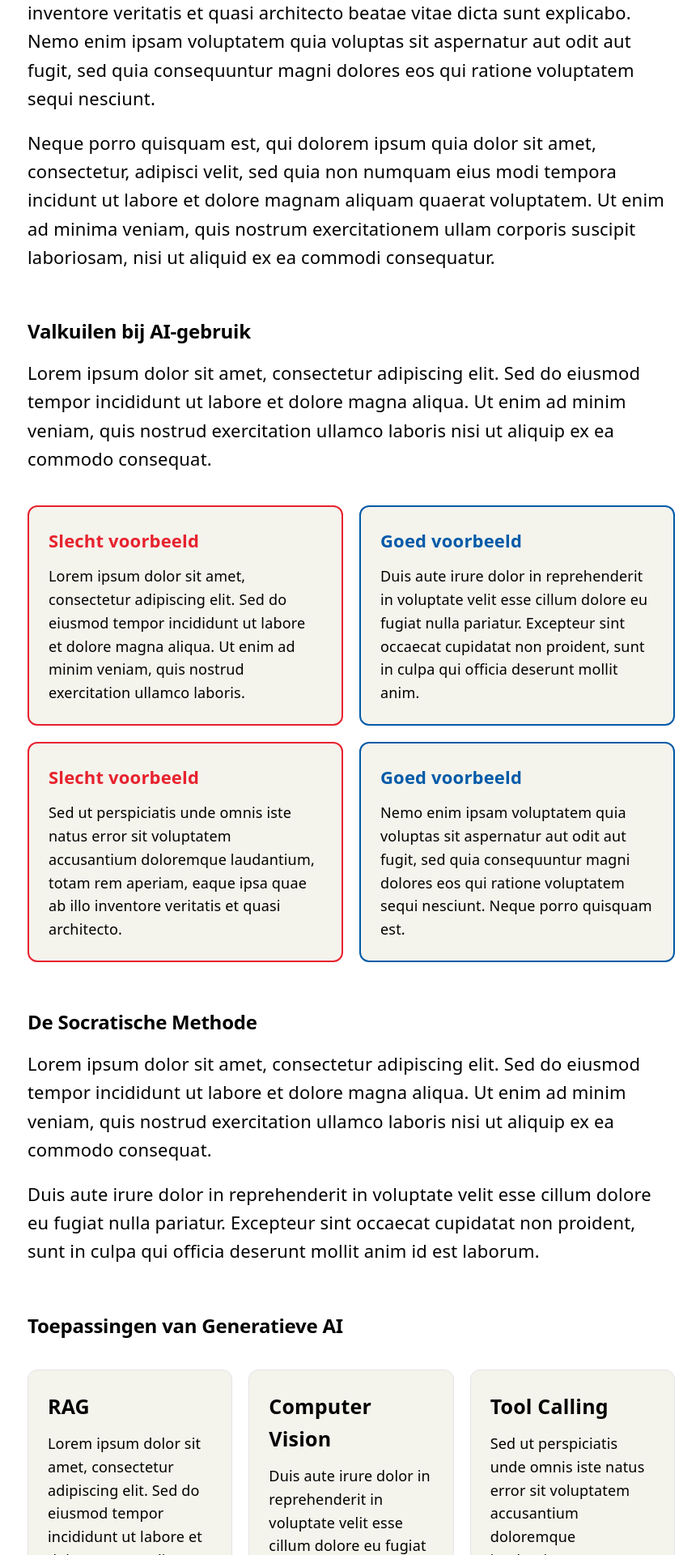
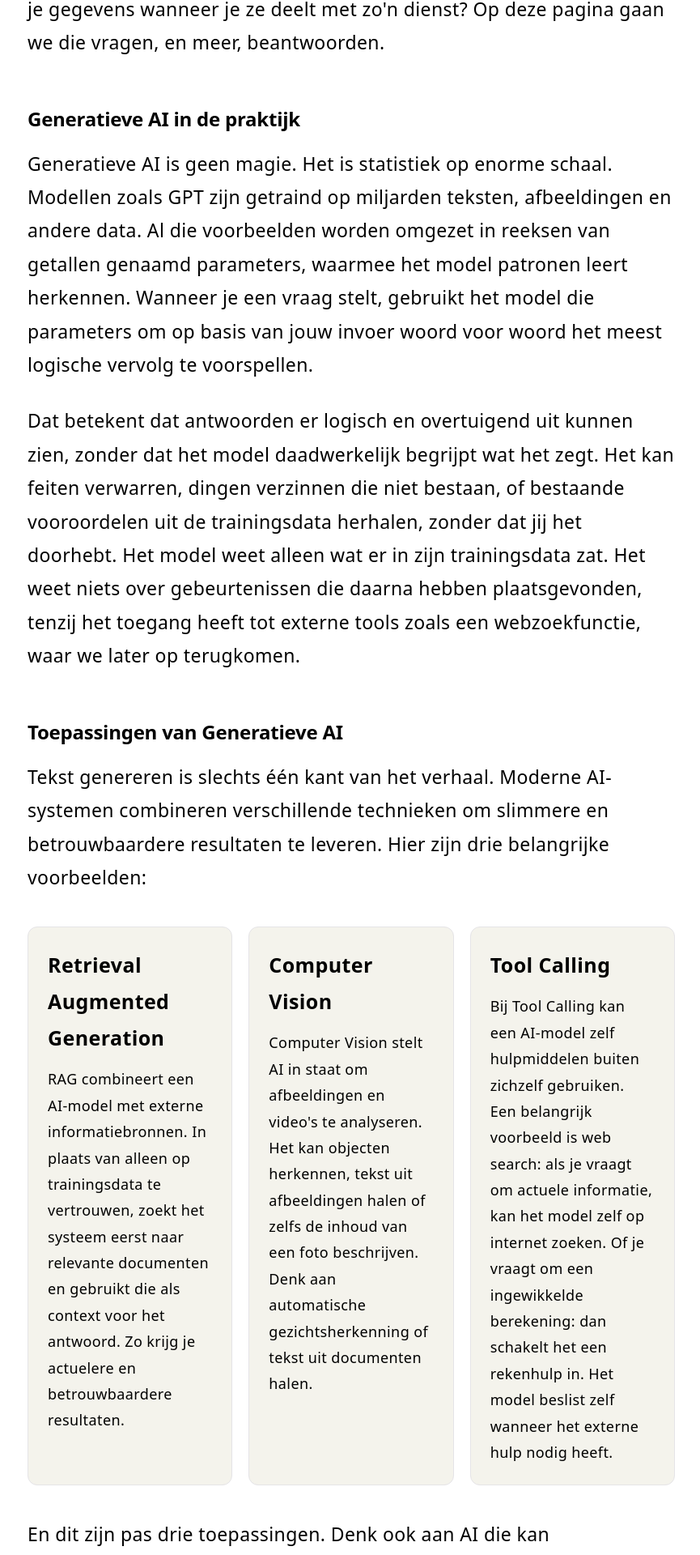
Before and after one commit to NHLStenden-ISAL/SocratISA, a React (Vite) app: page / in a window 1280 px wide. Shown: the part 556-2476 px from the top of the page at 81% size, without its empty margins (206-1071 px from the left). Built offline with nearby package versions, Linux system fonts and the light colour scheme; a web font is replaced by a local one.

Commit message:
feat: eerste versie tekstinhoud hoofdpagina fix: leesbaarheid tekst chore: package updates

```diff
--- a/src/components/Home/Home.css
+++ b/src/components/Home/Home.css
@@ -1,7 +1,9 @@
 .article {
   max-width: 800px;
   margin: 40px auto;
-  line-height: 1.6;
+  line-height: 1.8;
+  word-spacing: 0.089m;
+  letter-spacing: 0.02em;
   animation: slideUp 0.6s cubic-bezier(0.16, 1, 0.3, 1);
 }
 
@@ -10,8 +12,8 @@
 }
 
 .article-text p {
-  margin-bottom: 20px;
-  font-size: 1.1rem;
+  margin-bottom: 28px;
+  font-size: 1.15rem;
 }
 
 .example-grid {
--- a/src/components/Home/Home.tsx
+++ b/src/components/Home/Home.tsx
@@ -11,74 +11,185 @@ export const Home = ({ onStartSurvey }: HomeProps) => {
 
       <section className="article-text">
         <p>
-          Lorem ipsum dolor sit amet, consectetur adipiscing elit. Sed do eiusmod tempor incididunt ut labore et dolore magna aliqua. Ut enim ad minim veniam, quis nostrud exercitation ullamco laboris nisi ut aliquip ex ea commodo consequat. Duis aute irure dolor in reprehenderit in voluptate velit esse cillum dolore eu fugiat nulla pariatur. Excepteur sint occaecat cupidatat non proident, sunt in culpa qui officia deserunt mollit anim id est laborum.
+          De kans is groot dat je ChatGPT, Copilot of een vergelijkbare tool al eens hebt gebruikt.
+          Bijvoorbeeld voor je huiswerk, een brainstormsessie of om snel een samenvatting te krijgen van een lange e-mail.
+          Het werkt snel, het is makkelijk, en het resultaat ziet er vaak indrukwekkend uit.
         </p>
         <p>
-          Sed ut perspiciatis unde omnis iste natus error sit voluptatem accusantium doloremque laudantium, totam rem aperiam, eaque ipsa quae ab illo inventore veritatis et quasi architecto beatae vitae dicta sunt explicabo. Nemo enim ipsam voluptatem quia voluptas sit aspernatur aut odit aut fugit, sed quia consequuntur magni dolores eos qui ratione voluptatem sequi nesciunt.
+          Maar wat gebeurt er eigenlijk achter de schermen?
+          Waarom kan een AI zo overtuigend klinken en toch ongelijk hebben?
+          En wat gebeurt er met je gegevens wanneer je ze deelt met zo'n dienst?
+          Op deze pagina gaan we die vragen, en meer, beantwoorden.
+        </p>
+      </section>
+
+      <h2>Generatieve AI in de praktijk</h2>
+      <section className="article-text">
+        <p>
+          Generatieve AI is geen magie. Het is statistiek op enorme schaal.
+          Modellen zoals GPT zijn getraind op miljarden teksten, afbeeldingen en andere data.
+          Al die voorbeelden worden omgezet in reeksen van getallen genaamd parameters, waarmee het model
+          patronen leert herkennen.
+          Wanneer je een vraag stelt, gebruikt het model die parameters om op basis van
+          jouw invoer woord voor woord het meest logische vervolg te voorspellen.
         </p>
         <p>
-          Neque porro quisquam est, qui dolorem ipsum quia dolor sit amet, consectetur, adipisci velit, sed quia non numquam eius modi tempora incidunt ut labore et dolore magnam aliquam quaerat voluptatem. Ut enim ad minima veniam, quis nostrum exercitationem ullam corporis suscipit laboriosam, nisi ut aliquid ex ea commodi consequatur.
+          Dat betekent dat antwoorden er logisch en overtuigend uit kunnen zien,
+          zonder dat het model daadwerkelijk begrijpt wat het zegt.
+          Het kan feiten verwarren, dingen verzinnen die niet bestaan,
+          of bestaande vooroordelen uit de trainingsdata herhalen, zonder dat jij het doorhebt.
+          Het model weet alleen wat er in zijn trainingsdata zat. Het weet niets over
+          gebeurtenissen die daarna hebben plaatsgevonden, tenzij het toegang heeft tot
+          externe tools zoals een webzoekfunctie, waar we later op terugkomen.
+        </p>
+      </section>
+
+      <h2>Toepassingen van Generatieve AI</h2>
+      <section className="article-text">
+        <p>
+          Tekst genereren is slechts één kant van het verhaal.
+          Moderne AI-systemen combineren verschillende technieken om slimmere
+          en betrouwbaardere resultaten te leveren. Hier zijn drie belangrijke voorbeelden:
+        </p>
+      </section>
+      <section className="example-grid">
+        <div className="example-box">
+          <h3>Retrieval Augmented Generation</h3>
+          <p>
+            RAG combineert een AI-model met externe informatiebronnen.
+            In plaats van alleen op trainingsdata te vertrouwen, zoekt het systeem eerst
+            naar relevante documenten en gebruikt die als context voor het antwoord.
+            Zo krijg je actuelere en betrouwbaardere resultaten.
+          </p>
+        </div>
+        <div className="example-box">
+          <h3>Computer Vision</h3>
+          <p>
+            Computer Vision stelt AI in staat om afbeeldingen en video's te analyseren.
+            Het kan objecten herkennen, tekst uit afbeeldingen halen of zelfs de inhoud
+            van een foto beschrijven. Denk aan automatische gezichtsherkenning of tekst uit documenten halen.
+          </p>
+        </div>
+        <div className="example-box">
+          <h3>Tool Calling</h3>
+          <p>
+            Bij Tool Calling kan een AI-model zelf hulpmiddelen buiten zichzelf gebruiken.
+            Een belangrijk voorbeeld is web search: als je vraagt om actuele informatie,
+            kan het model zelf op internet zoeken. Of je vraagt om een ingewikkelde berekening:
+            dan schakelt het een rekenhulp in. Het model beslist zelf wanneer het externe hulp nodig heeft.
+          </p>
+        </div>
+      </section>
+      <section className="article-text">
+        <p>
+          En dit zijn pas drie toepassingen. Denk ook aan AI die kan programmeren, audio kan transcriberen,
+          presentaties kan opbouwen of kan helpen bij het vertalen van documenten.
+          Denk na: welke van deze mogelijkheden zou jouw werk of studie écht kunnen
+          verbeteren als je ze slim inzet?
         </p>
       </section>
 
       <h2>Valkuilen bij AI-gebruik</h2>
       <section className="article-text">
         <p>
-          Lorem ipsum dolor sit amet, consectetur adipiscing elit. Sed do eiusmod tempor incididunt ut labore et dolore magna aliqua. Ut enim ad minim veniam, quis nostrud exercitation ullamco laboris nisi ut aliquip ex ea commodo consequat.
+          Generatieve AI is krachtig, maar maakt fouten.
+          Het grootste risico is dat je antwoorden overneemt zonder ze te controleren.
+          Een AI kan onjuiste informatie op een volkomen overtuigende manier presenteren
+          compleet met verzonnen bronnen die niet bestaan. Daarnaast worden je gegevens vaak opgeslagen wanneer je ze deelt met externe diensten.
+          Ze kunnen die data gebruiken voor toekomstige training of het kan per ongeluk gelekt worden,
+          wat privacyrisico's met zich meebrengt.
+        </p>
+        <p>
+          Het verschil tussen goed en slecht AI-gebruik zit vaak in één ding:
+          de vraag die je stelt, en hoe je met het antwoord omgaat.
         </p>
       </section>
 
       <section className="pitfalls-grid">
         <div className="pitfall-box bad">
-          <h3>Slecht voorbeeld</h3>
-          <p>Lorem ipsum dolor sit amet, consectetur adipiscing elit. Sed do eiusmod tempor incididunt ut labore et dolore magna aliqua. Ut enim ad minim veniam, quis nostrud exercitation ullamco laboris.</p>
+          <h3>Geen controle</h3>
+          <p>
+            "Schrijf mijn verslag over de Tweede Wereldoorlog"
+            Je neemt het resultaat over zonder het te controleren op feiten.
+            Het verslag bevat onjuiste data en verzonnen bronnen.
+          </p>
         </div>
         <div className="pitfall-box good">
-          <h3>Goed voorbeeld</h3>
-          <p>Duis aute irure dolor in reprehenderit in voluptate velit esse cillum dolore eu fugiat nulla pariatur. Excepteur sint occaecat cupidatat non proident, sunt in culpa qui officia deserunt mollit anim.</p>
+          <h3>Kritisch gebruiken</h3>
+          <p>
+            "Geef mij een structuur voor een verslag over de Tweede Wereldoorlog,
+            gericht op de economische gevolgen"
+            Je gebruikt de output als startpunt, controleert de feiten zelf
+            en schrijft de inhoud op basis van betrouwbare bronnen.
+          </p>
         </div>
         <div className="pitfall-box bad">
-          <h3>Slecht voorbeeld</h3>
-          <p>Sed ut perspiciatis unde omnis iste natus error sit voluptatem accusantium doloremque laudantium, totam rem aperiam, eaque ipsa quae ab illo inventore veritatis et quasi architecto.</p>
+          <h3>Privacy negeren</h3>
+          <p>
+            Je plakt een volledig patiëntendossier of persoonlijk document in ChatGPT
+            om een samenvatting te krijgen, zonder na te denken over waar die gegevens terechtkomen.
+          </p>
         </div>
         <div className="pitfall-box good">
-          <h3>Goed voorbeeld</h3>
-          <p>Nemo enim ipsam voluptatem quia voluptas sit aspernatur aut odit aut fugit, sed quia consequuntur magni dolores eos qui ratione voluptatem sequi nesciunt. Neque porro quisquam est.</p>
+          <h3>Privacy bewust</h3>
+          <p>
+            Je anonymiseert gevoelige informatie voordat je die deelt met een AI-dienst,
+            of kiest voor een lokale oplossing waarbij je gegevens je eigen apparaat niet verlaten.
+          </p>
+        </div>
+        <div className="pitfall-box bad">
+          <h3>Blind vertrouwen</h3>
+          <p>
+            Je vraagt AI om een medisch advies en volgt het op zonder een arts te raadplegen.
+            Het model kan overtuigend klinken, maar het is geen vervanging
+            voor een echte professional met actuele kennis.
+          </p>
+        </div>
+        <div className="pitfall-box good">
+          <h3>AI als hulpmiddel</h3>
+          <p>
+            Je gebruikt AI om je vraag scherper te formuleren of om een tweede perspectief te krijgen,
+            en bespreekt het resultaat vervolgens met een professional.
+            Zo haal je het beste uit beide werelden.
+          </p>
         </div>
       </section>
 
       <h2>De Socratische Methode</h2>
       <section className="article-text">
         <p>
-          Lorem ipsum dolor sit amet, consectetur adipiscing elit. Sed do eiusmod tempor incididunt ut labore et dolore magna aliqua. Ut enim ad minim veniam, quis nostrud exercitation ullamco laboris nisi ut aliquip ex ea commodo consequat.
+          De meeste AI-tools geven je een direct antwoord op je vraag.
+          Dat is handig, maar het zorgt er ook voor dat je zelf minder nadenkt.
+          De socratische methode draait dit om: in plaats van antwoorden te geven,
+          stelt het systeem vragen die jou aan het denken zetten.
         </p>
         <p>
-          Duis aute irure dolor in reprehenderit in voluptate velit esse cillum dolore eu fugiat nulla pariatur. Excepteur sint occaecat cupidatat non proident, sunt in culpa qui officia deserunt mollit anim id est laborum.
+          De methode is vernoemd naar de Griekse filosoof Socrates, die zijn leerlingen
+          nooit zomaar een antwoord gaf. In plaats daarvan stelde hij doorlopend vragen
+          waardoor ze zelf tot inzicht kwamen. Het idee is simpel: als je zelf een antwoord
+          ontdekt, begrijp je het beter en onthoud je het langer dan wanneer iemand het je vertelt.
+        </p>
+        <p>
+          Bij socratische AI word je dus niet geleid naar een kant-en-klaar antwoord,
+          maar word je uitgedaagd om zelf tot een oplossing te komen.
+          Dat is precies waarom het zo waardevol is in een leeromgeving:
+          het helpt je om daadwerkelijk te begrijpen wat je doet, in plaats van
+          alleen maar het juiste antwoord over te typen.
         </p>
       </section>
 
-      <h2>Toepassingen van Generatieve AI</h2>
-      <section className="example-grid">
-        <div className="example-box">
-          <h3>RAG</h3>
-          <p>Lorem ipsum dolor sit amet, consectetur adipiscing elit. Sed do eiusmod tempor incididunt ut labore et dolore magna aliqua. Ut enim ad minim veniam, quis nostrud exercitation ullamco laboris nisi ut aliquip ex ea commodo consequat.</p>
-        </div>
-        <div className="example-box">
-          <h3>Computer Vision</h3>
-          <p>Duis aute irure dolor in reprehenderit in voluptate velit esse cillum dolore eu fugiat nulla pariatur. Excepteur sint occaecat cupidatat non proident, sunt in culpa qui officia deserunt mollit anim id est laborum.</p>
-        </div>
-        <div className="example-box">
-          <h3>Tool Calling</h3>
-          <p>Sed ut perspiciatis unde omnis iste natus error sit voluptatem accusantium doloremque laudantium, totam rem aperiam, eaque ipsa quae ab illo inventore veritatis et quasi architecto beatae vitae dicta sunt explicabo.</p>
-        </div>
-      </section>
-
+      <h2>Aan de slag</h2>
       <section className="article-text">
         <p>
-          Curabitur pretium tincidunt lacus. Nulla gravida orci a odio. Nullam varius, turpis et commodo pharetra, est eros bibendum elit, nec luctus magna felis sollicitudin mauris. Integer in mauris eu nibh euismod gravida. Duis aute irure dolor in reprehenderit in voluptate velit esse cillum dolore eu fugiat nulla pariatur.
+          Nu je weet wat generatieve AI is, welke toepassingen er zijn en waar de risico's zitten,
+          is het tijd om zelf aan de slag te gaan. In het volgende onderdeel vul je een korte vragenlijst in
+          over jezelf, je vakgebied en je manier van leren. Op basis daarvan wordt een socratische prompt voor je samengesteld: dit is de
+          instructie die je bij een AI-dienst invoert om socratisch met het model te werken.
         </p>
         <p>
-          Excepteur sint occaecat cupidatat non proident, sunt in culpa qui officia deserunt mollit anim id est laborum. Sed ut perspiciatis unde omnis iste natus error sit voluptatem accusantium doloremque laudantium, totam rem aperiam, eaque ipsa quae ab illo inventore veritatis et quasi architecto beatae vitae dicta sunt explicabo.
+          De prompt wordt lokaal op je apparaat samengesteld, zodat je persoonlijke gegevens
+          je browser niet verlaten. Niet helemaal tevreden met het resultaat?
+          Je kunt de prompt aanpassen, of opnieuw laten genereren tot die goed zit.
         </p>
       </section>
 
```
Also changed, not shown: package.json (+9 -9 lines), 1 other file (tests, documents, lock files or other folders).
